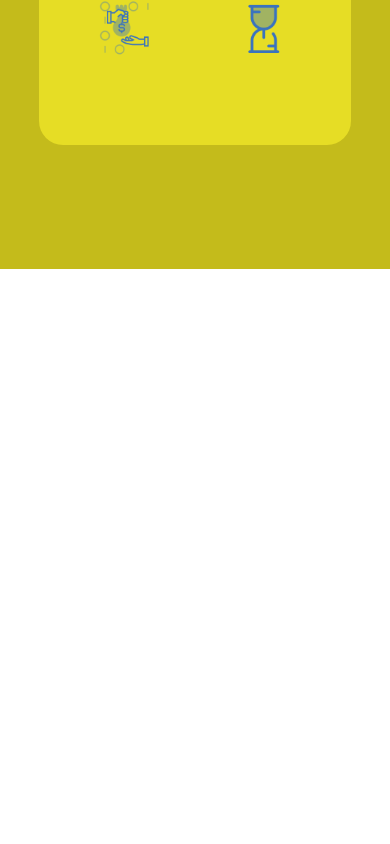
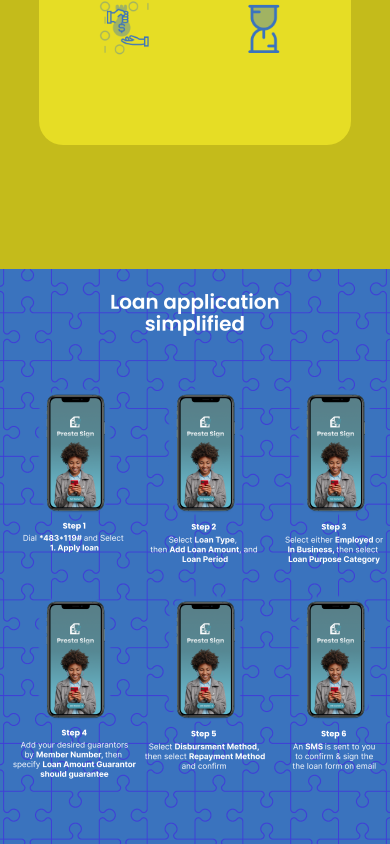
Before and after one commit to daino-sir/presta-ussd-landing, a React (Create React App) app: page / in a window 390 px wide. Shown: the part 2263-3107 px from the top of the page. Before the commit the page ends 2532 px from the top, so only its background shows below. Built offline with nearby package versions, Linux system fonts and the light colour scheme.

Commit message:
created section Three

```diff
--- a/src/App.js
+++ b/src/App.js
@@ -1,5 +1,6 @@
 import Hero from './components/atoms/Hero';
 import SectionOne from './components/atoms/SectionOne';
+import SectionThree from './components/atoms/SectionThree';
 import SectionTwo from './components/atoms/SectionTwo';
 
 function App() {
@@ -8,6 +9,7 @@
     <Hero/>
     <SectionOne/>
     <SectionTwo/>
+    <SectionThree/>
     </>
 
   )
--- a/src/components/atoms/SectionOne.js
+++ b/src/components/atoms/SectionOne.js
@@ -1,6 +1,4 @@
 import React from 'react';
-import ImageOne from '../../assets/imgs/_section_one.png';
-import ImageOneMob from '../../assets/imgs/_section_one_mob.png';
 import ImageTwo from '../../assets/imgs/_section_one2.png';
 import ImageTwoMob from '../../assets/imgs/_section_one2_mob.png';
 
--- /dev/null
+++ b/src/components/atoms/SectionThree.js
@@ -0,0 +1,14 @@
+import React from 'react';
+import ImageOne from '../../assets/imgs/bg_3.png';
+import ImageOneMob from '../../assets/imgs/bg_3_mob.png';
+
+function SectionThree() {
+  return (
+    <div className='w-full flex flex-col w-full'>
+     <img alt='section_two' src={ImageOne} className='hidden md:flex object-none h-full w-full'/>
+     <img alt='section_two' src={ImageOneMob} className='flex md:hidden object-none h-full w-full'/>
+    </div>
+  )
+}
+
+export default SectionThree;
```
Also changed, not shown: src/assets/imgs/bg_3.png (added), src/assets/imgs/bg_3_mob.png (added).
